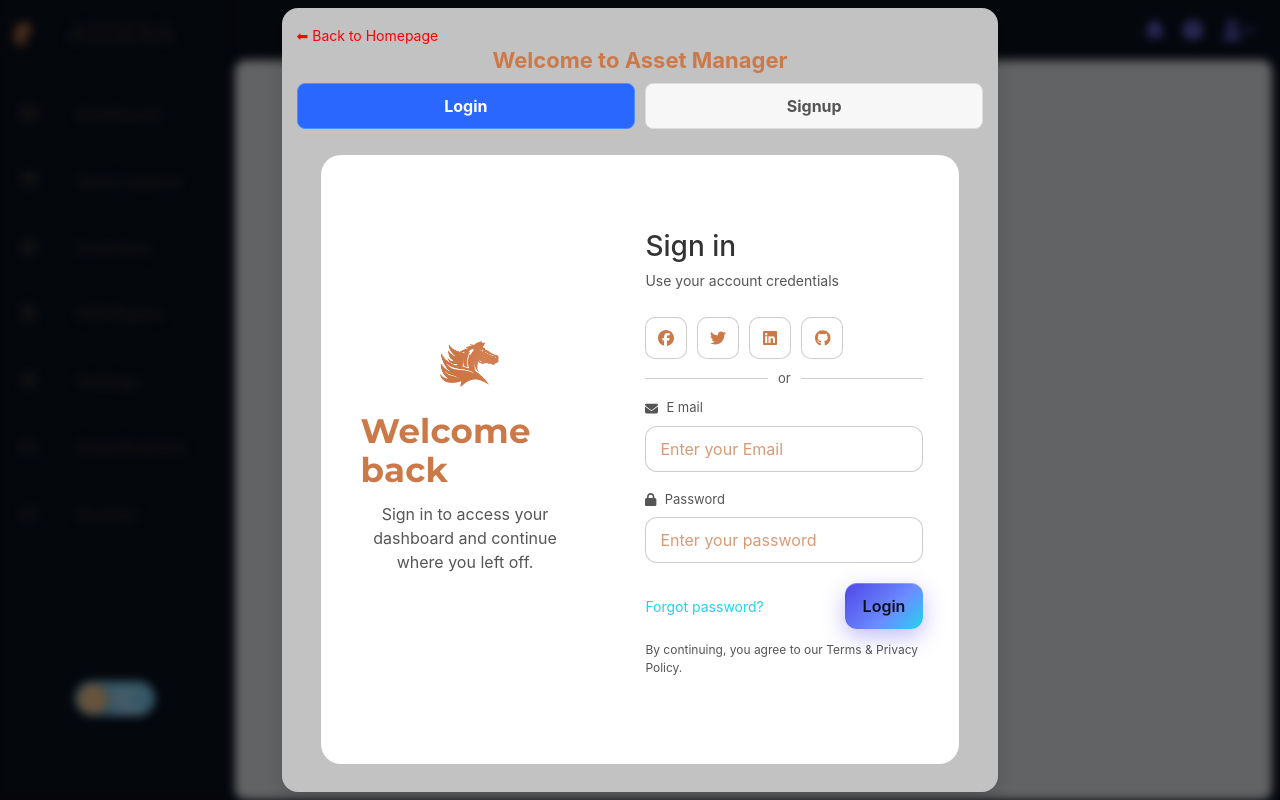
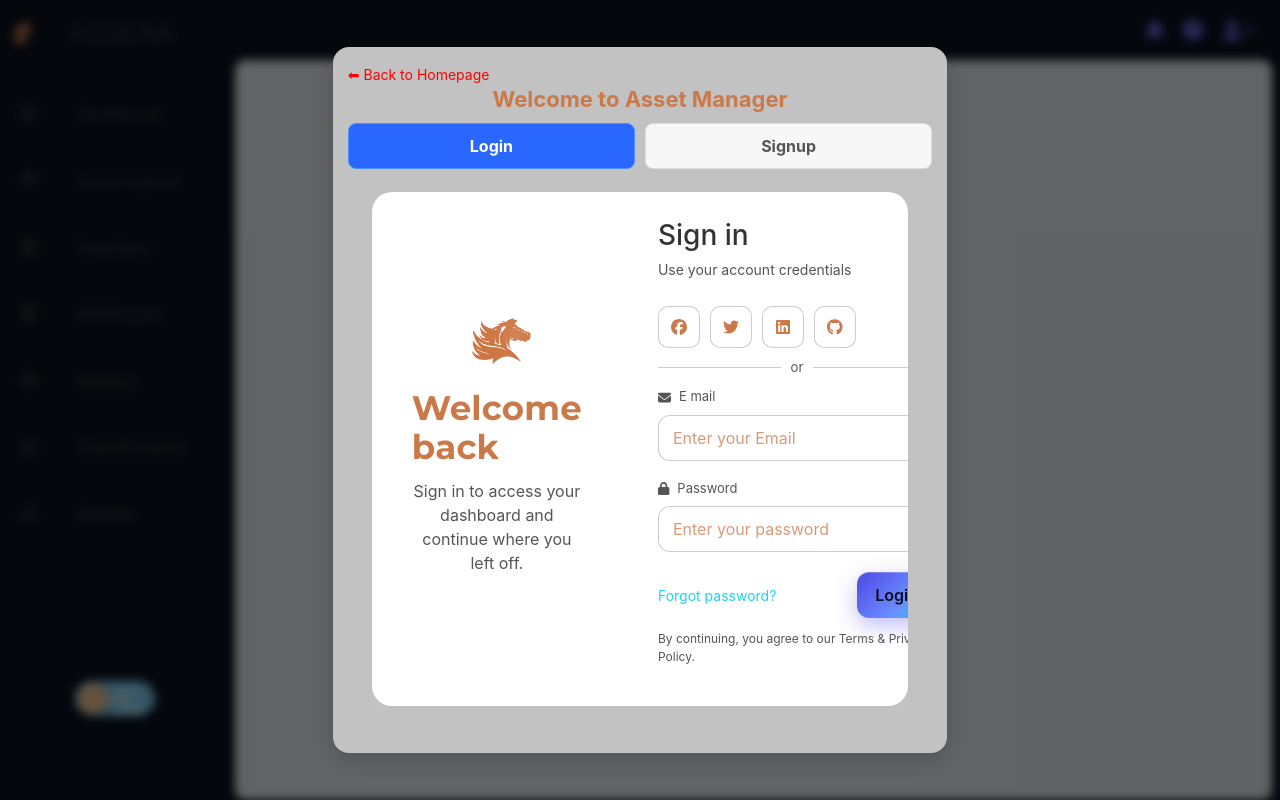
Before and after one commit to AnujNdas/Asset-manager-new, a React (Create React App) app in the folder frontend/: page /user/login in a window 1280 px wide. Built offline with nearby package versions, Linux system fonts and the light colour scheme.

Commit message:
Update User.css

```diff
--- a/frontend/src/Page_styles/User.css
+++ b/frontend/src/Page_styles/User.css
@@ -3,7 +3,8 @@
   display: flex;
   align-items: center;
   justify-content: center;height: 100%;
-  width: 70%;
+  width: 60%;
+  height: 90%;
   /* padding: 20px;  */
 }
 
@@ -73,7 +74,7 @@
 .auth-section {
   margin-top: 10px;
   overflow: hidden;
-  height: 85%;
+  height: 80%;
 }
 
 /* Fade animation */
```
